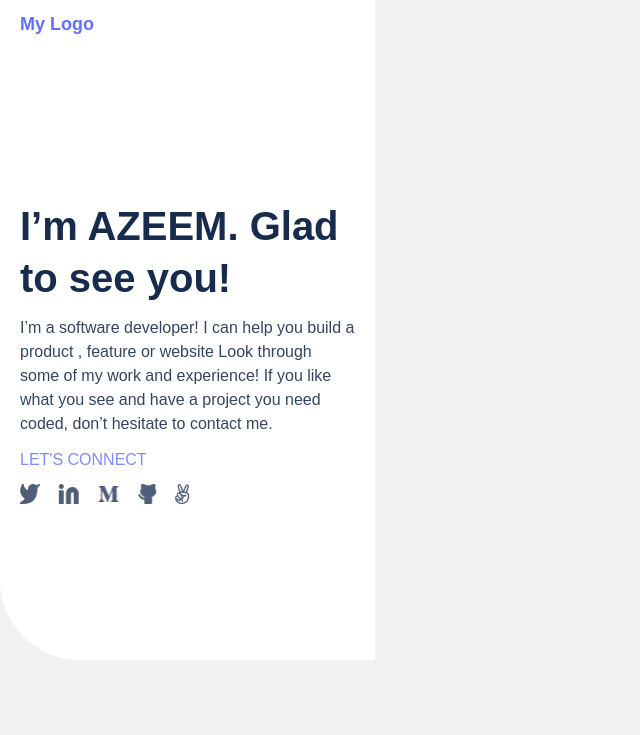
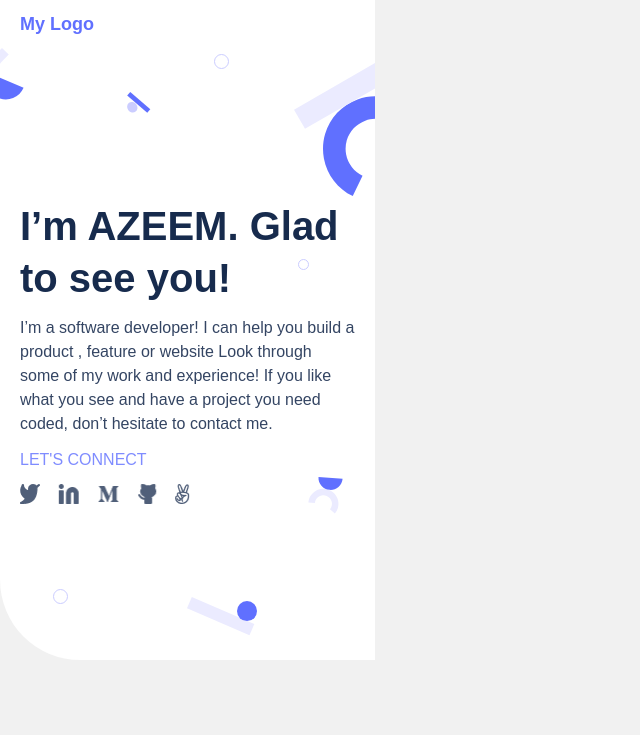
Before and after one commit to Azeem128/MOBILE-PORTFOLIO-WEB, a plain HTML site: page index.html in a window 1280 px wide. Shown: the top 735 px of the page, without its empty margins (0-640 px from the left). Drawn offline with Linux system fonts and the light colour scheme.

Commit message:
Update styles.css

```diff
--- a/styles.css
+++ b/styles.css
@@ -35,7 +35,7 @@
     gap: 12px;
     padding: 152px 20px;
     border-radius: 0 0 0 80px;
-    background-image: url('header-shapes mobile@2x.svg');
+    background-image: url('images/header-shapes mobile@2x.svg');
     background-repeat: no-repeat;
   }
 
```
